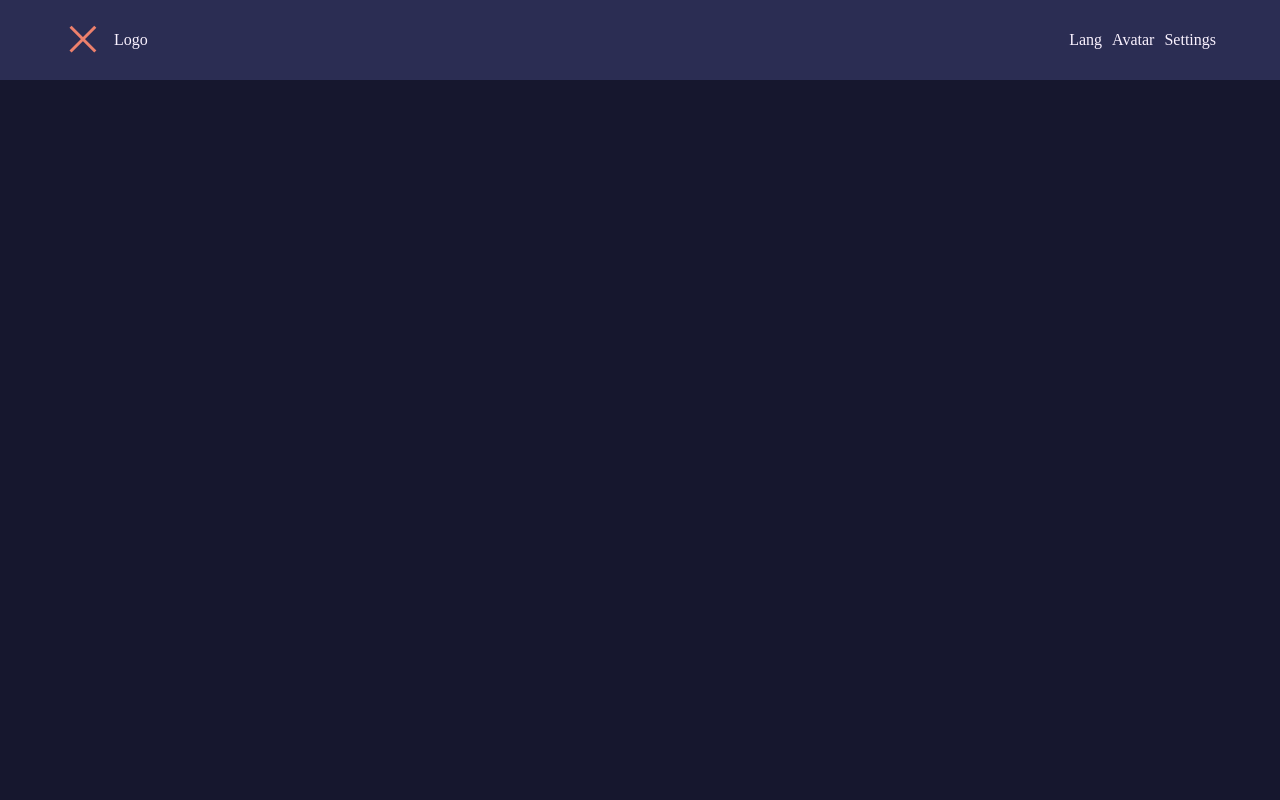
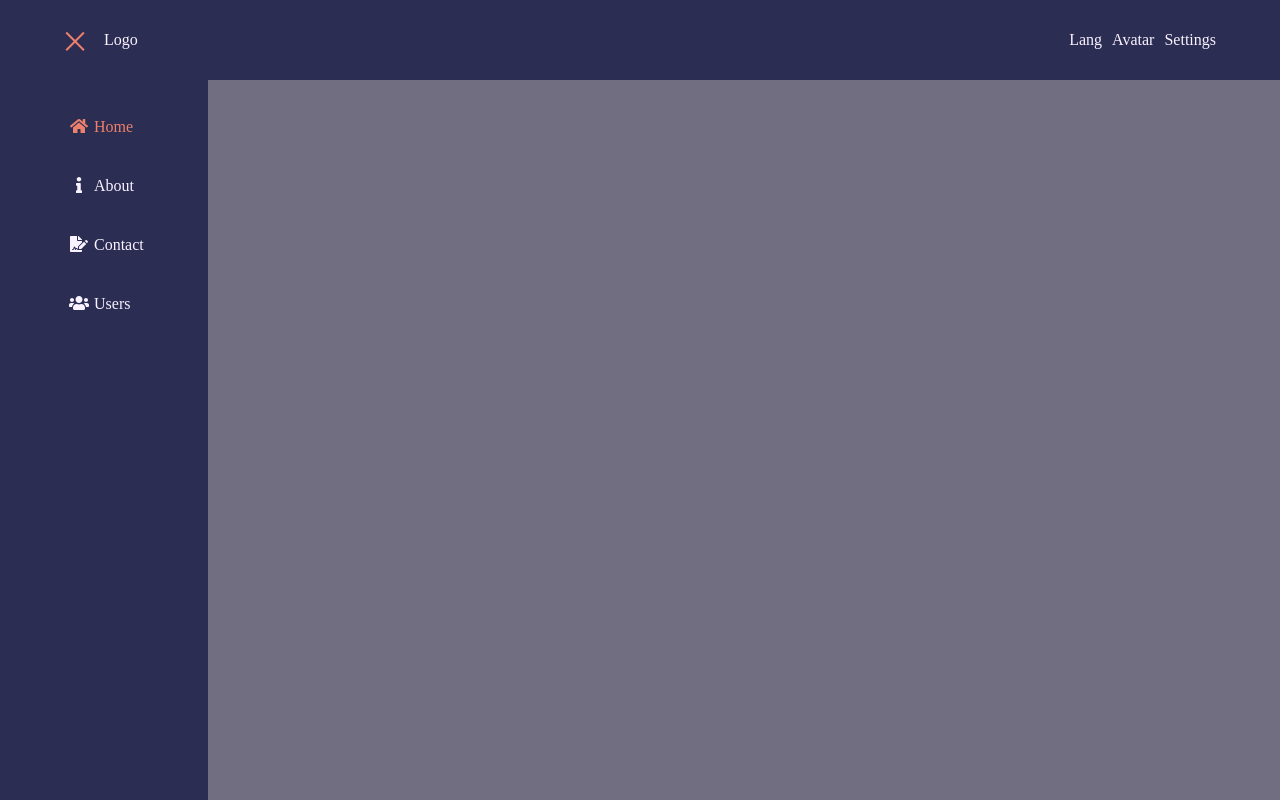
Before and after one commit to eklentismaili/admin-dashboard, a React app: page / in a window 1280 px wide. Both pictures are taken after a click on the element 81 px from the left and 40 px from the top of the page. Built offline with nearby package versions, Linux system fonts and the light colour scheme; a web font is replaced by a local one.

Commit message:
Added sidebar functionality

```diff
--- a/src/assets/scss/components/navbar.scss
+++ b/src/assets/scss/components/navbar.scss
@@ -33,11 +33,11 @@ header {
       }
 
       .btn-line {
-        width: 35px;
-        height: 3px;
+        width: 25px;
+        height: 2px;
         background-color: #ecf0f1;
         display: block;
-        margin: 8px auto;
+        margin: 5px auto;
         -webkit-transition: all 0.3s ease-in-out;
         -o-transition: all 0.3s ease-in-out;
         transition: all 0.3s ease-in-out;
@@ -56,10 +56,10 @@ header {
       }
 
       .btn-line-active:nth-child(3) {
-        -webkit-transform: translateY(-13px) rotate(90deg);
-        -ms-transform: translateY(-13px) rotate(90deg);
-        -o-transform: translateY(-13px) rotate(90deg);
-        transform: translateY(-13px) rotate(90deg);
+        -webkit-transform: translateY(-5px) rotate(90deg);
+        -ms-transform: translateY(-5px) rotate(90deg);
+        -o-transform: translateY(-5px) rotate(90deg);
+        transform: translateY(-5px) rotate(90deg);
         background-color: $orange;
       }
     }
--- /dev/null
+++ b/src/assets/scss/components/overlay.scss
@@ -0,0 +1,9 @@
+.sidebar-open-overlay {
+  width: 100vw;
+  height: 100vh;
+  background: $light-purple;
+  opacity: 0.4;
+  position: fixed;
+  top: 80px;
+  left: 0;
+}
--- /dev/null
+++ b/src/assets/scss/components/sidebar.scss
@@ -0,0 +1,39 @@
+.sidebar-wrapper {
+  position: fixed;
+  z-index: 2;
+  min-height: 100vh;
+  padding: 80px 5% 0;
+  background: $dark-purple;
+  transform: translateX(-100%);
+  transition: transform 0.5s ease-in-out;
+
+  .sidebar-links li {
+    margin: 35px 0;
+
+    :hover {
+      color: $orange;
+    }
+
+    .active-nav {
+      color: $orange;
+    }
+
+    svg {
+      width: 30px;
+    }
+  }
+}
+
+.sidebar-wrapper-active {
+  transform: translateX(0);
+  transition: transform 0.5s ease-in-out;
+}
+
+@media (max-width: 767px) {
+  .sidebar-wrapper {
+    width: unset;
+    .link-text {
+      display: none;
+    }
+  }
+}
--- a/src/assets/scss/main.scss
+++ b/src/assets/scss/main.scss
@@ -2,3 +2,5 @@
 @import './utils/variables.scss';
 @import './utils/global.scss';
 @import './components/navbar.scss';
+@import './components/sidebar.scss';
+@import './components/overlay.scss';
--- a/src/components/layout/Layout.js
+++ b/src/components/layout/Layout.js
@@ -1,10 +1,29 @@
-import React from 'react';
+import { useState } from 'react';
 import Navbar from '../navbar/Navbar';
+import Sidebar from '../sidebar/Sidebar';
+import Overlay from '../overlay/Overlay';
+import Routes from '../../app/Routes';
 
 function Layout() {
+  const [sidebarStatus, setSidebarStatus] = useState(false);
+
+  function handleCallbackNav(value) {
+    setSidebarStatus(value);
+  }
+
+  function handleCallbackSidebar(val) {
+    setSidebarStatus(val);
+  }
+
   return (
     <>
-      <Navbar />
+      <Navbar sideBar={sidebarStatus} parentCallbackNav={handleCallbackNav} />
+      <Sidebar
+        sideBar={sidebarStatus}
+        parentCallbackSidebar={handleCallbackSidebar}
+      />
+      {sidebarStatus ? <Overlay /> : ''}
+      <Routes />
     </>
   );
 }
--- a/src/components/navbar/Navbar.js
+++ b/src/components/navbar/Navbar.js
@@ -1,11 +1,8 @@
-import React, { useState } from 'react';
 import { Link } from 'react-router-dom';
 
-function Navbar() {
-  const [sidebar, setSidebar] = useState(false);
-
+function Navbar({ sideBar, parentCallbackNav }) {
   function handleSidebar() {
-    setSidebar(prevState => !prevState);
+    parentCallbackNav(!sideBar);
   }
 
   return (
@@ -15,17 +12,17 @@ function Navbar() {
           <div className="left-nav">
             <div className="sidebar-btn-wrapper">
               <div
-                className={`sidebar-btn ${sidebar ? 'sidebar-btn-active' : ''}`}
+                className={`sidebar-btn ${sideBar ? 'sidebar-btn-active' : ''}`}
                 onClick={handleSidebar}
               >
                 <span
-                  className={`btn-line ${sidebar ? 'btn-line-active' : ''}`}
+                  className={`btn-line ${sideBar ? 'btn-line-active' : ''}`}
                 ></span>
                 <span
-                  className={`btn-line ${sidebar ? 'btn-line-active' : ''}`}
+                  className={`btn-line ${sideBar ? 'btn-line-active' : ''}`}
                 ></span>
                 <span
-                  className={`btn-line ${sidebar ? 'btn-line-active' : ''}`}
+                  className={`btn-line ${sideBar ? 'btn-line-active' : ''}`}
                 ></span>
               </div>
             </div>
--- /dev/null
+++ b/src/components/overlay/Overlay.js
@@ -0,0 +1,7 @@
+export default function Overlay() {
+  return (
+    <>
+      <div className="sidebar-open-overlay"></div>
+    </>
+  );
+}
--- /dev/null
+++ b/src/components/sidebar/Sidebar.js
@@ -0,0 +1,70 @@
+import { useRef } from 'react';
+import useClickOutside from '../../utils/useClickOutside';
+import { NavLink } from 'react-router-dom';
+import { FontAwesomeIcon } from '@fortawesome/react-fontawesome';
+import {
+  faHome,
+  faInfo,
+  faFileSignature,
+  faUsers,
+} from '@fortawesome/free-solid-svg-icons';
+
+function Sidebar({ sideBar, parentCallbackSidebar }) {
+  const modalRef = useRef();
+
+  useClickOutside(modalRef, () => {
+    if (sideBar) parentCallbackSidebar(false);
+    console.log('here');
+  });
+
+  return (
+    <>
+      <section
+        className={`sidebar-wrapper ${sideBar ? 'sidebar-wrapper-active' : ''}`}
+      >
+        <div className="sidebar-menu-desktop">
+          <ul className="sidebar-links">
+            <li>
+              <NavLink
+                to="/"
+                className={({ isActive }) => (isActive ? 'active-nav' : '')}
+              >
+                <FontAwesomeIcon icon={faHome} />
+                <span className="link-text">Home</span>
+              </NavLink>
+            </li>
+            <li>
+              <NavLink
+                to="/about"
+                className={({ isActive }) => (isActive ? 'active-nav' : '')}
+              >
+                <FontAwesomeIcon icon={faInfo} />
+                <span className="link-text">About</span>
+              </NavLink>
+            </li>
+            <li>
+              <NavLink
+                to="/contact"
+                className={({ isActive }) => (isActive ? 'active-nav' : '')}
+              >
+                <FontAwesomeIcon icon={faFileSignature} />
+                <span className="link-text">Contact</span>
+              </NavLink>
+            </li>
+            <li>
+              <NavLink
+                to="/users"
+                className={({ isActive }) => (isActive ? 'active-nav' : '')}
+              >
+                <FontAwesomeIcon icon={faUsers} />
+                <span className="link-text">Users</span>
+              </NavLink>
+            </li>
+          </ul>
+        </div>
+      </section>
+    </>
+  );
+}
+
+export default Sidebar;
--- /dev/null
+++ b/src/utils/useClickOutside.js
@@ -0,0 +1,13 @@
+import useEventListener from './useEventListener';
+
+function useClickOutside(ref, cb) {
+  useEventListener(
+    'click',
+    e => {
+      if (ref.current == null || ref.current.contains(e.target)) return cb(e);
+    },
+    document
+  );
+}
+
+export default useClickOutside;
--- /dev/null
+++ b/src/utils/useEventListener.js
@@ -0,0 +1,21 @@
+import { useEffect, useRef } from 'react';
+
+export default function useEventListener(
+  eventType,
+  callback,
+  element = window
+) {
+  const callbackRef = useRef(callback);
+
+  useEffect(() => {
+    callbackRef.current = callback;
+  }, [callback]);
+
+  useEffect(() => {
+    if (element == null) return;
+    const handler = e => callbackRef.current(e);
+    element.addEventListener(eventType, handler);
+
+    return () => element.removeEventListener(eventType, handler);
+  }, [eventType, element]);
+}
```
